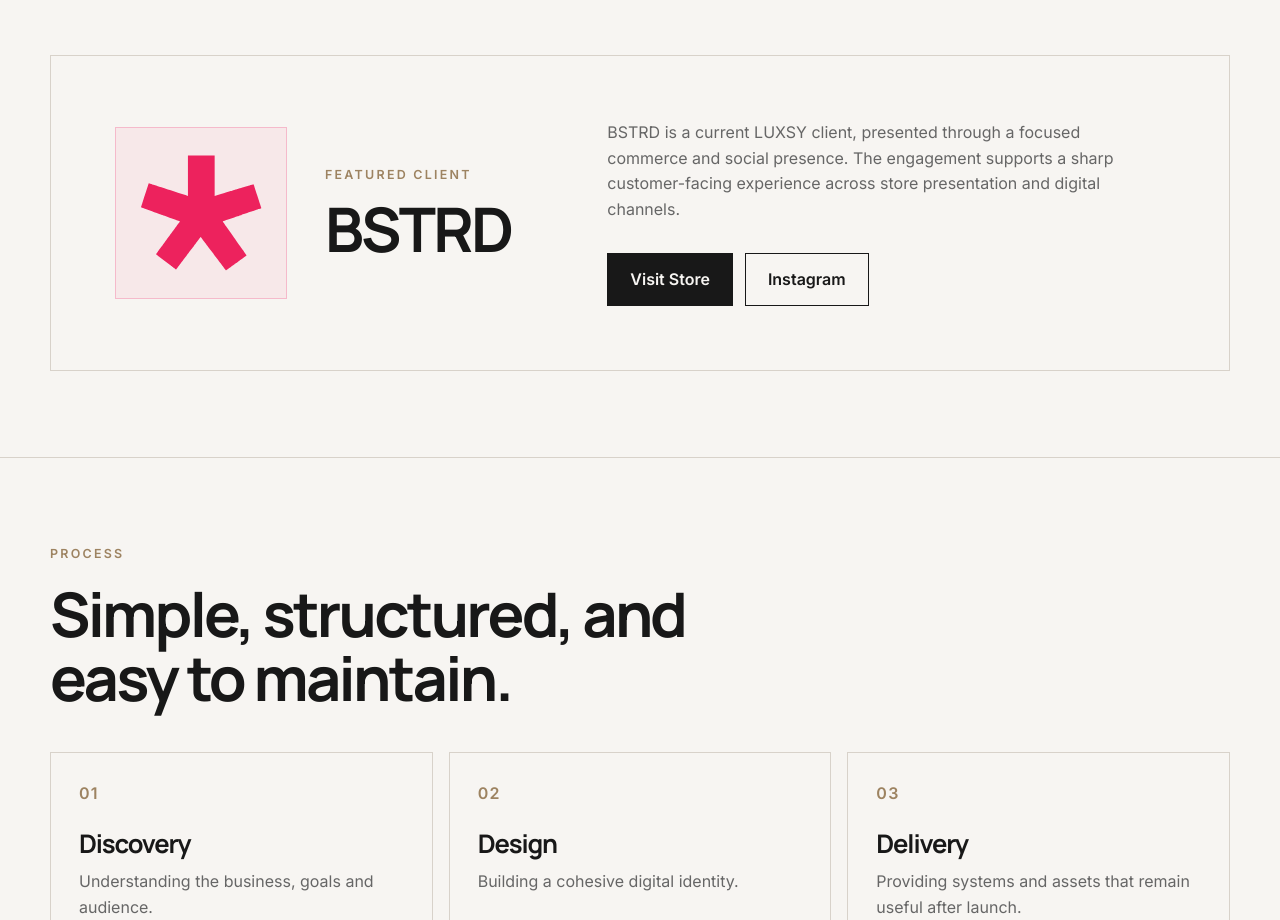
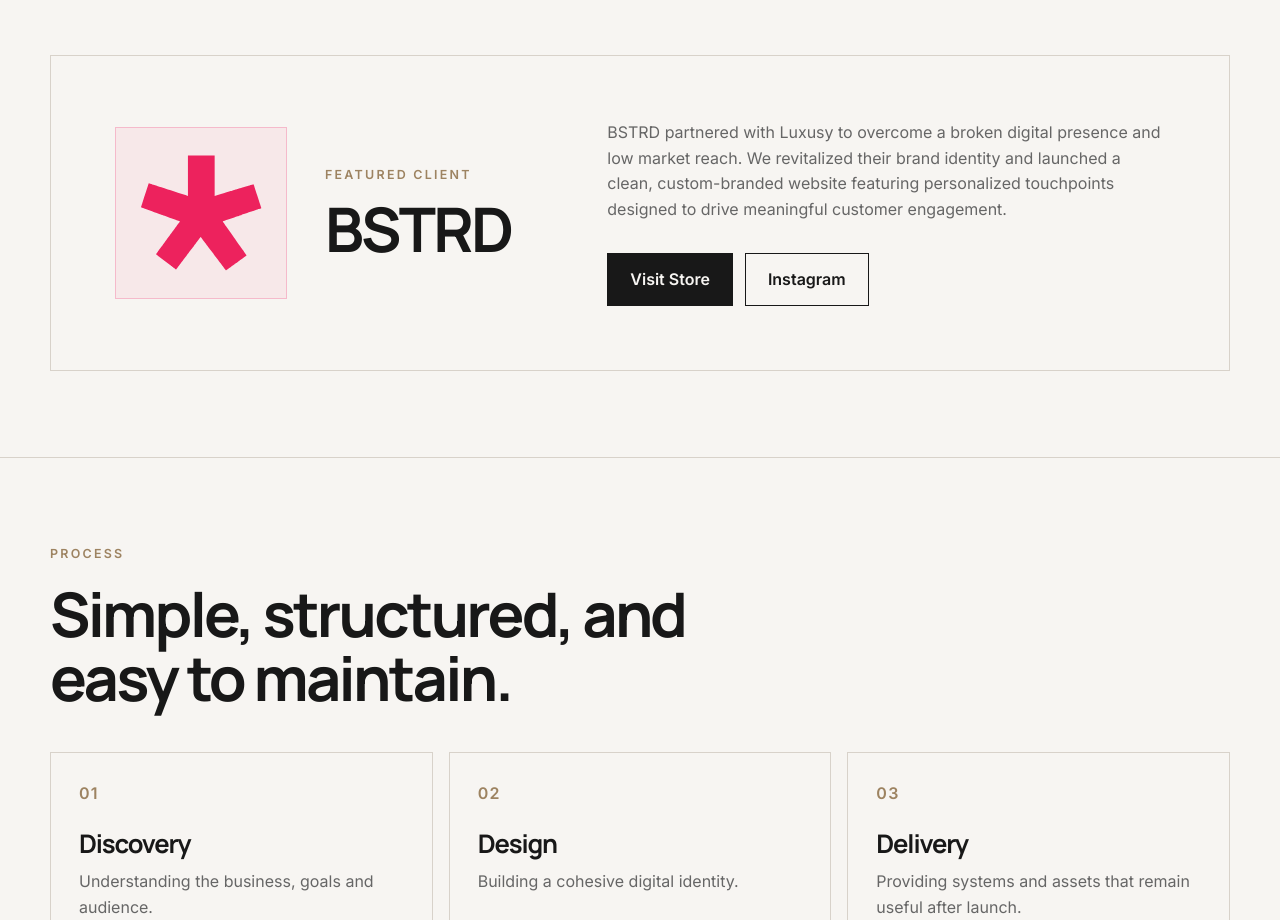
Before and after one commit to kvrsun/chapooort, a React (Vite) app: page / in a window 1280 px wide. Shown: the part 2560-3480 px from the top of the page. Built offline with nearby package versions, Linux system fonts and the light colour scheme.

Commit message:
Update BSTRD description in Home.jsx

```diff
--- a/src/pages/Home.jsx
+++ b/src/pages/Home.jsx
@@ -64,7 +64,7 @@ export default function Home() {
             </div>
           </div>
           <div className="case-study__content">
-            <p>BSTRD is a current LUXSY client, presented through a focused commerce and social presence. The engagement supports a sharp customer-facing experience across store presentation and digital channels.</p>
+            <p> BSTRD partnered with Luxusy to overcome a broken digital presence and low market reach. We revitalized their brand identity and launched a clean, custom-branded website featuring personalized touchpoints designed to drive meaningful customer engagement.</p>
             <div className="button-row case-study__links" aria-label="BSTRD links">
               <Button href="https://btsrd.shop">Visit Store</Button>
               <Button href="https://instagram.com/bstrd.zw" variant="secondary">Instagram</Button>
```
